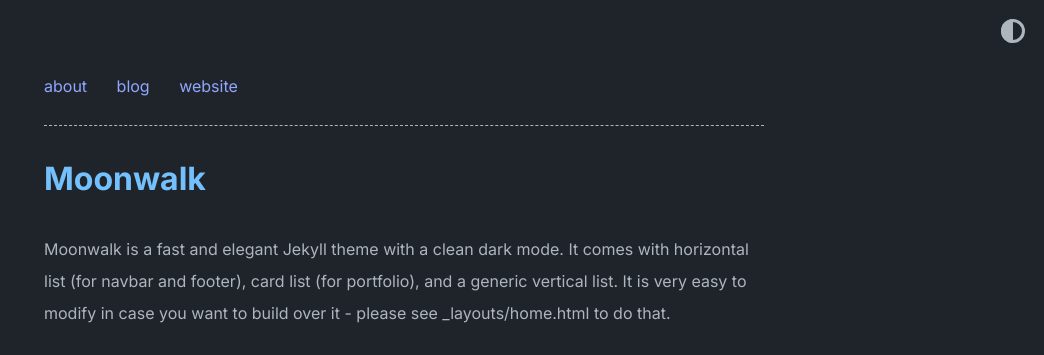
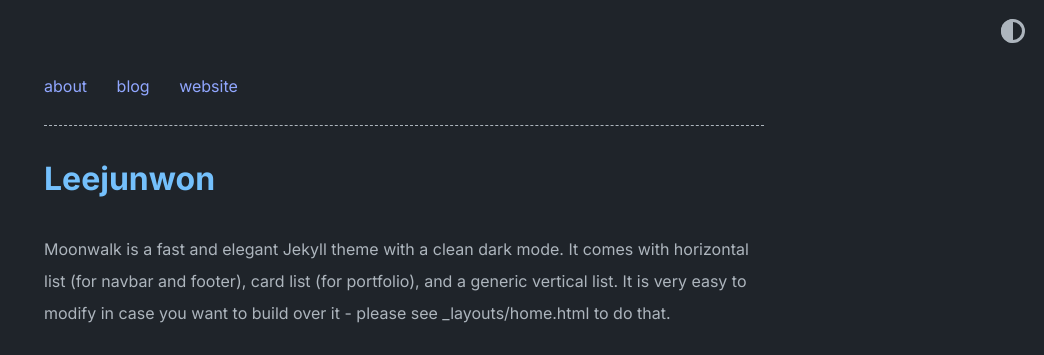
Before and after one commit to leejw4521/leejw4521.github.com, a Jekyll site: the page built from index.md, in a window 1280 px wide. Shown: the top 355 px of the page, without its empty margins (236-1280 px from the left). Built offline with Jekyll 4.4.1, drawn with Linux system fonts in a browser that asks for light colours.

Commit message:
Update _config.yml

```diff
--- a/_config.yml
+++ b/_config.yml
@@ -1,4 +1,4 @@
-title: Moonwalk
+title: Leejunwon
 author: Abhinav Saxena
 url: https://www.abhinavsaxena.com/moonwalk # root address of the site
 description: > # description of the site (multiple lines allowed)
```
